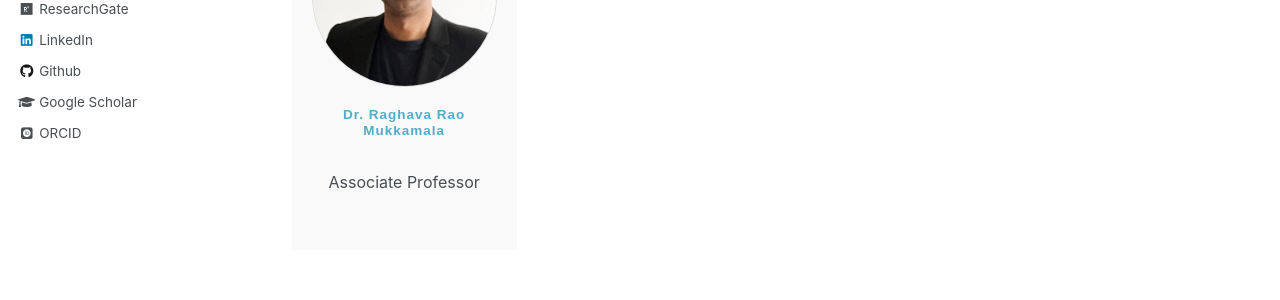
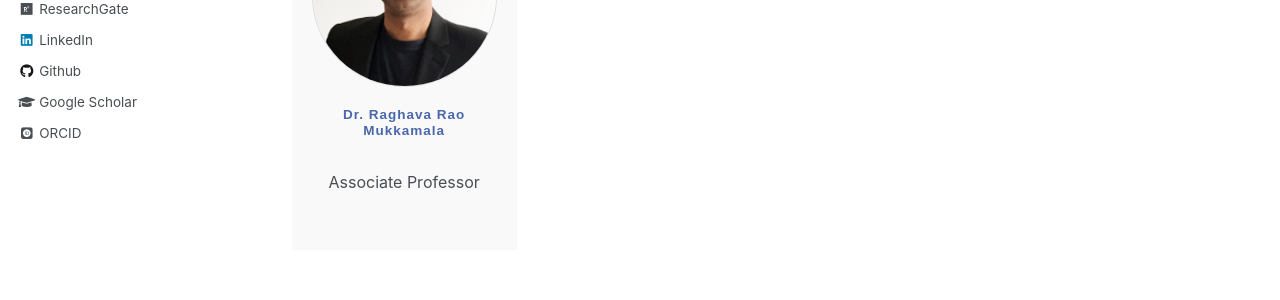
Before and after one commit to cbsBDA/cbsBDA-homepage, a Jekyll site: the page built from _pages/team.md, in a window 1280 px wide. Shown: the part 347-647 px from the top of the page. Built offline with Jekyll 4.4.1, drawn with Linux system fonts in a browser that asks for light colours; some web fonts are replaced.

Commit message:
Update team.md

```diff
--- a/_pages/team.md
+++ b/_pages/team.md
@@ -21,7 +21,7 @@ author_profile: true
 <div class="avatar">
 <img src="/images/teams/raghava1.jpg" alt='Raghava Mukkamala' class="img-responsive img-circle table-bordered himg" />
 </div>
-<h4><a href="http://www.cbs.dk/en/research/departments-and-centres/department-of-it-management/staff/rrmitm">Dr. Raghava Rao Mukkamala</a></h4>
+<h4><a class="t-name" href="http://www.cbs.dk/en/research/departments-and-centres/department-of-it-management/staff/rrmitm">Dr. Raghava Rao Mukkamala</a></h4>
 <p class="subtitle">Associate Professor</p>
 </div>
 </div>
```
